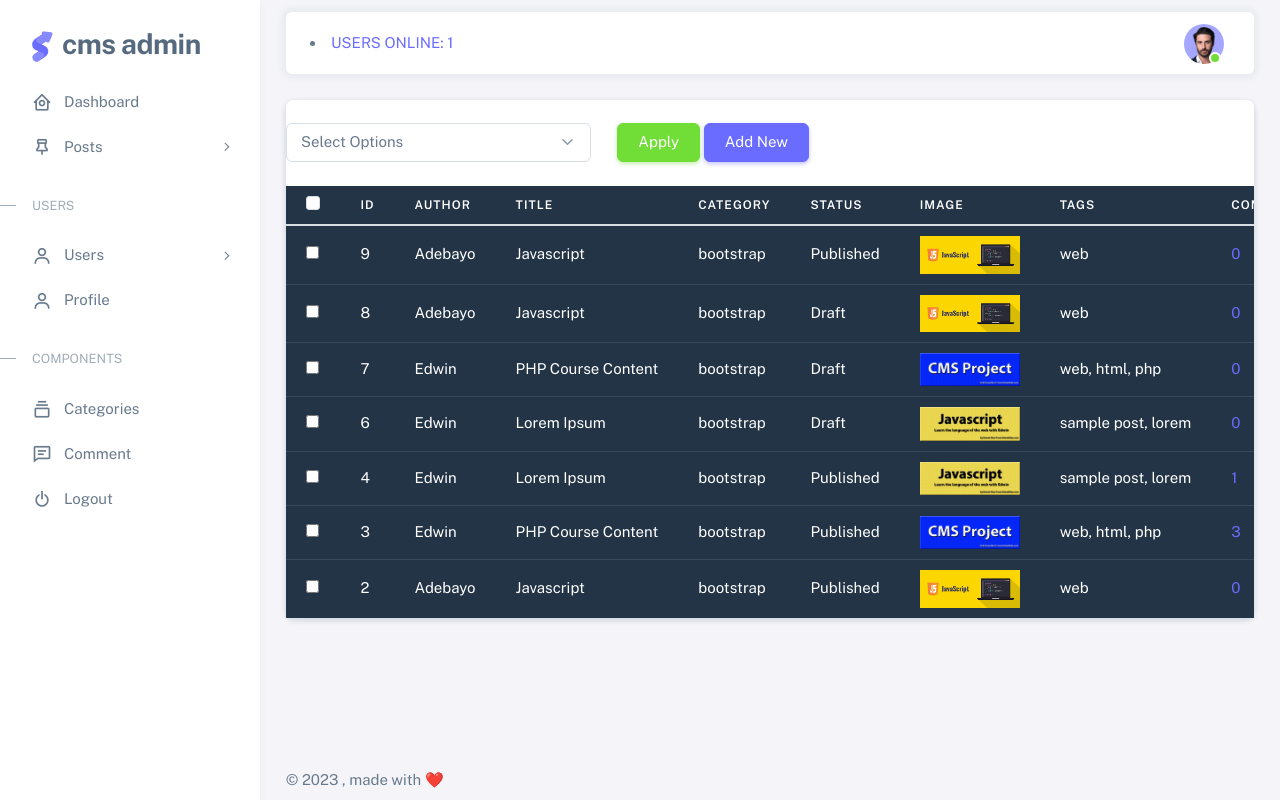
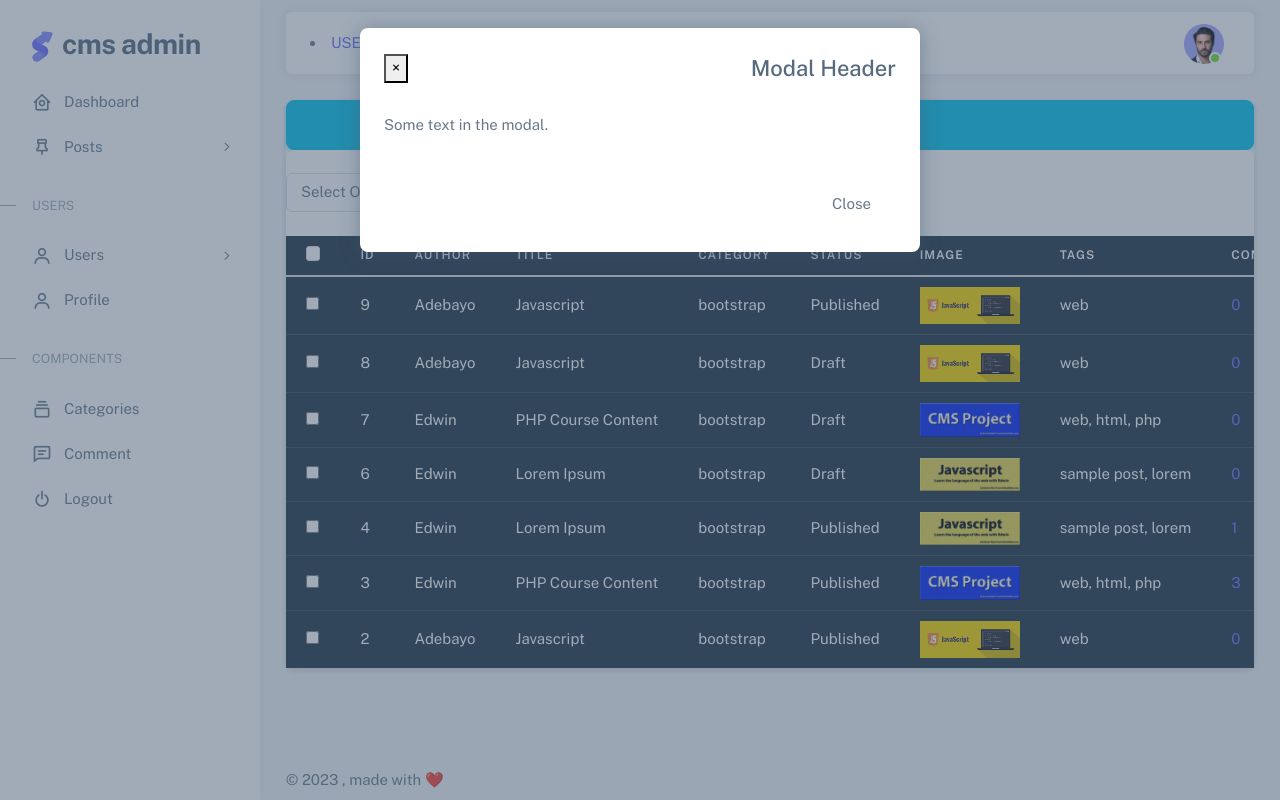
Before and after one commit to Adebayo001/cms, a PHP site: page /admin/posts.php in a window 1280 px wide. Run offline with PHP 8.4, Linux system fonts and the light colour scheme; a user stored in the database is signed in; data comes from the database, SQL or seed files in the repository; data that the repository does not hold is empty; some libraries are stand-ins or nearby versions.

Commit message:
Modified

```diff
--- /dev/null
+++ b/admin/includes/delete_modal.php
@@ -0,0 +1,23 @@
+<!-- Trigger the modal with a button -->
+<button type="button" class="btn btn-info btn-lg" data-toggle="modal" data-target="#myModal">Open Modal</button>
+
+<!-- Modal -->
+<div id="myModal" class="modal fade" role="dialog">
+  <div class="modal-dialog">
+
+    <!-- Modal content-->
+    <div class="modal-content">
+      <div class="modal-header">
+        <button type="button" class="close" data-dismiss="modal">&times;</button>
+        <h4 class="modal-title">Modal Header</h4>
+      </div>
+      <div class="modal-body">
+        <p>Some text in the modal.</p>
+      </div>
+      <div class="modal-footer">
+        <button type="button" class="btn btn-default" data-dismiss="modal">Close</button>
+      </div>
+    </div>
+
+  </div>
+</div>
--- a/admin/includes/view_all_post.php
+++ b/admin/includes/view_all_post.php
@@ -1,4 +1,5 @@
 <?php
+    include("delete_modal.php");
     if(isset($_POST['checkBoxArray'])){
         $checkBox = $_POST['checkBoxArray'];
         foreach($checkBox as $postValue){
```
